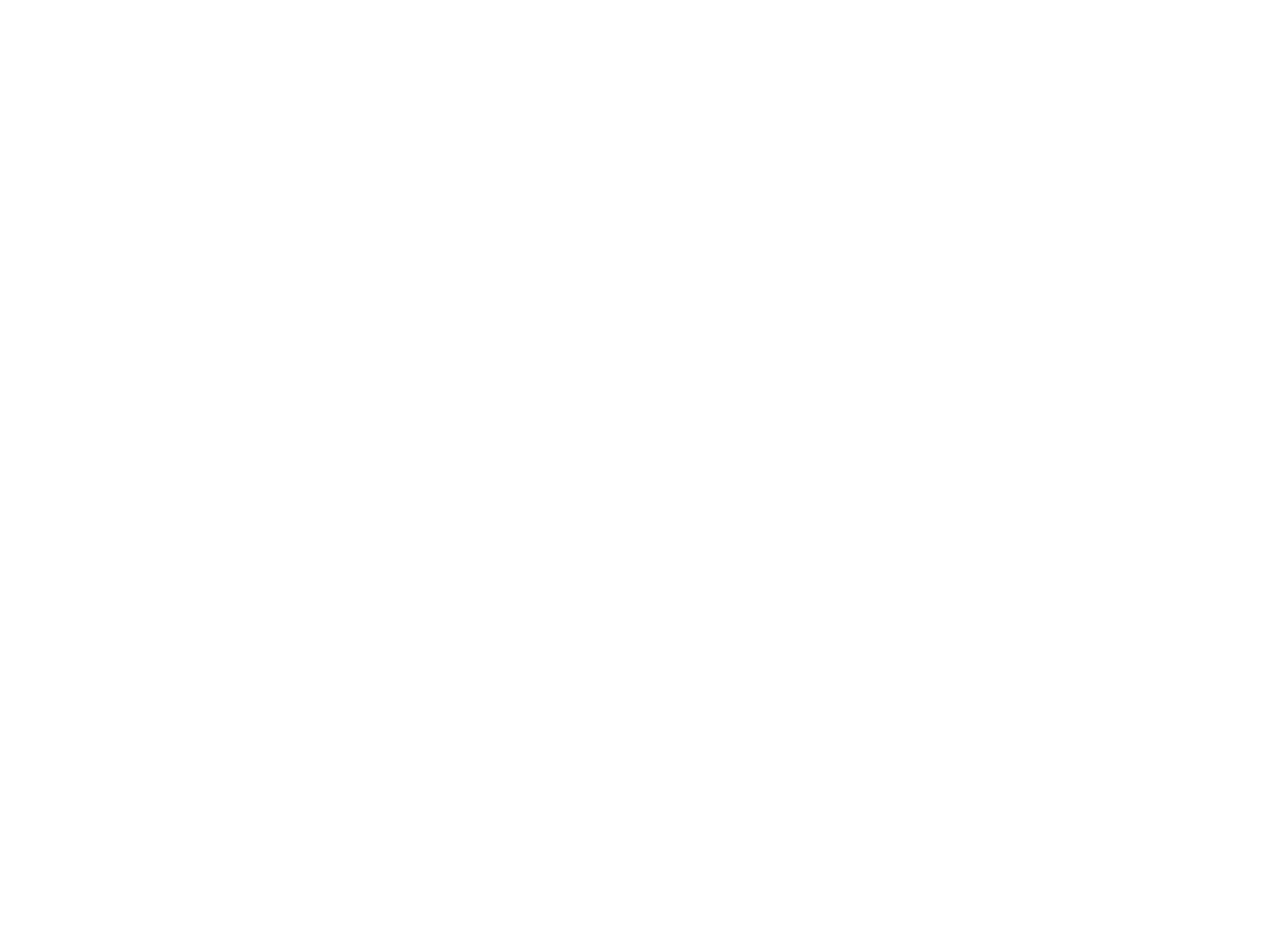
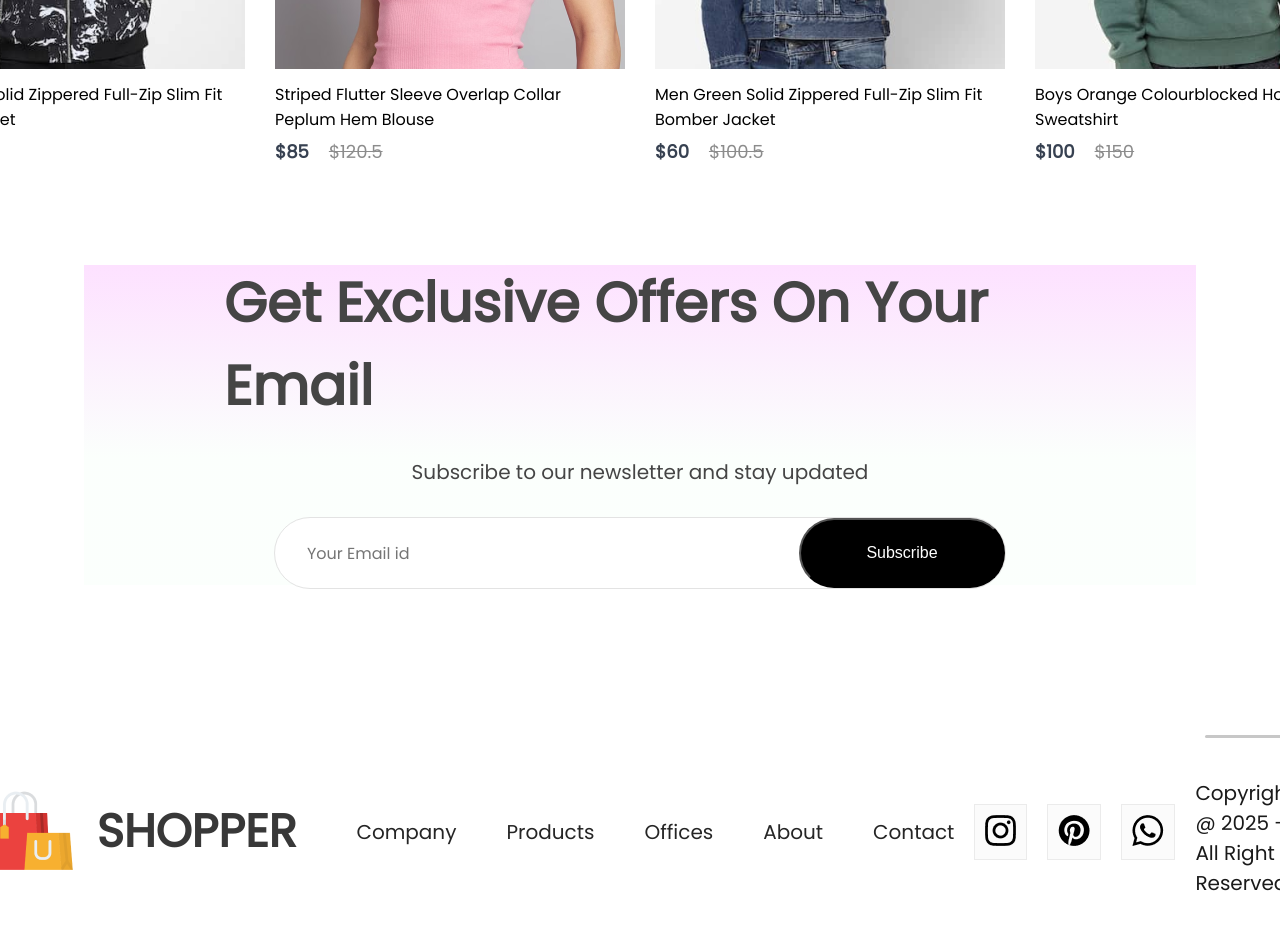
Before and after one commit to sgsayani/E-Commerce-Website, a React (Create React App) app: page / in a window 1280 px wide. Shown: the part 3280-4208 px from the top of the page. Before the commit the page ends 2247 px from the top, so only its background shows below. Built offline with nearby package versions, Linux system fonts and the light colour scheme.

Commit message:
added more features

```diff
--- a/src/App.js
+++ b/src/App.js
@@ -6,6 +6,8 @@
 import Product from './Pages/Product';
 import Cart from './Pages/Cart';
 import LoginSignup from './Pages/LoginSignup';
+import Footer from './Components/Footer/Footer';
+
 function App() {
   return (
     <div>
@@ -23,6 +25,7 @@
           <Route path="/loin" element={<LoginSignup />} />
 
         </Routes>
+         <Footer/>
       </BrowserRouter>
 
 
--- /dev/null
+++ b/src/Components/Footer/Footer.css
@@ -0,0 +1,62 @@
+.footer{
+    display: flex;
+    flex-direction: column;
+    justify-content: center;
+    align-items: center;
+    gap:50px;
+}
+.footer-logo{
+    display:flex;
+    align-items: center;
+    gap:20px;
+}
+.footer-logo p{
+    color:#383838;
+    font-size:46px;
+    font-weight:700;
+}
+.footer-links{
+    display:flex;
+    list-style: none;
+    gap:50px;
+    color:#252525;
+    font-size:20px;
+}
+.footer-links li{
+    cursor: pointer;
+}
+.footer-socials-icons{
+    display:flex;
+    gap:20px;
+}
+.footer-icons-container{
+    padding:10px;
+    padding-bottom:6px;
+    background:#fbfbfb;
+    border:1px solid #ebebeb;
+}
+.footer-copyright{
+    display:flex;
+    align-items: center;
+    flex-direction: column;
+    gap:30px;
+    width:100%;
+    margin-bottom:30px;
+    color:#1a1a1a;
+    font-size:20px;
+}
+.footer-copyright hr{
+    width:80%;
+    border:none;
+    border-radius:10px;
+    height:3px;
+    background:#c7c7c7;
+}
+.footer-copyright p{
+    color:#1a1a1a;
+    font-size:20px;
+    font-weight:500;
+    margin-top:10px;
+    cursor: pointer;
+
+}
--- /dev/null
+++ b/src/Components/Footer/Footer.jsx
@@ -0,0 +1,41 @@
+import React from 'react'
+import './Footer.css'
+import footer_logo from '../Assets/logo_big.png'
+import instagram_icon from '../Assets/instagram_icon.png'
+import pintester_icon from '../Assets/pintester_icon.png'
+import whatsapp_icon from '../Assets/whatsapp_icon.png'
+
+const Footer = () => {
+    return (
+        <div className='footer'>
+            <div className="footer-logo">
+                <img src={footer_logo} alt="" />
+                <p>SHOPPER</p>
+                <ul className="footer-links">
+                    <li>Company</li>
+                    <li>Products</li>
+                    <li>Offices</li>
+                    <li>About</li>
+                    <li>Contact</li>
+                </ul>
+                <div className="footer-socials-icons">
+                    <div className="footer-icons-container">
+                        <img src={instagram_icon} alt="" />
+                    </div>
+                    <div className="footer-icons-container">
+                        <img src={pintester_icon} alt="" />
+                    </div>
+                    <div className="footer-icons-container">
+                        <img src={whatsapp_icon} alt="" />
+                    </div>
+                </div>
+                <div className="footer-copyright">
+                    <hr/>
+                    <p>Copyright @ 2025 - All Right Reserved.</p>
+                </div>
+            </div>
+        </div>
+    )
+}
+
+export default Footer
--- /dev/null
+++ b/src/Components/NewCollections/NewCollections.css
@@ -0,0 +1,24 @@
+.new-collections{
+    display: flex;
+    flex-direction: column;
+    align-items: center;
+    gap:20px;
+    margin-bottom:100px;
+}
+.new-collectionsh1{
+    color:#171717;
+    font-size:50px;
+    font-weight: 600;
+}
+.new-collectionshr{
+    width:200px;
+    height:6px;
+    border-radius:10px;
+    backround:#252525;
+}
+.collections{
+    display:grid;
+    grid-template-columns: 1fr 1fr 1fr 1fr;
+    margin-top:50px;
+    gap:30px;
+}
--- /dev/null
+++ b/src/Components/NewCollections/NewCollections.jsx
@@ -0,0 +1,28 @@
+import React from 'react'
+import './NewCollections.css'
+import new_collection from '../Assets/new_collections'
+import Item from '../Item/Item'
+
+
+const NewCollections = () => {
+  return (
+    <div className='new-collections'>
+      <h1>NEW COLLECTIONS</h1>
+      <hr />
+      <div className="collections">
+        {new_collection.map((item,i)=>{
+            return <Item
+            key={i}
+            id={item.id}
+            name={item.name}
+            image={item.image}
+            new_price={item.new_price}
+            old_price={item.old_price} />
+        })}
+
+      </div>
+    </div>
+  )
+}
+
+export default NewCollections
--- /dev/null
+++ b/src/Components/NewsLetter/NewsLetter.css
@@ -0,0 +1,50 @@
+.newsletter{
+    width:65%;
+    height:40vh;
+    display: flex;
+    flex-direction: column;
+    align-items: center;
+    justify-content: center;
+    margin:auto;
+    padding:0px 140px;
+    margin-bottom:150px;
+    background:linear-gradient(180deg,#fde1ff, #e1ffea22 60%);
+    gap:30px;
+}
+.newsletter h1{
+    color:#454545;
+    font-size:55px;
+    font-weight:600;
+}
+.newsletter p{
+    color:#454545;
+    font-size:20px;
+}
+.newsletter div{
+    display:flex;
+    align-items: center;
+    justify-content: space-between;
+    background:white;
+    width:730px;
+    height:70px;
+    border-radius:80px;
+    border:1px solid #e3e3e3;
+}
+.newsletter input{
+    width:500px;
+    margin-left:30px;
+    border:none;
+    outline:none;
+    color:#616161;
+    font-family:poppins;
+    font-size:16px;
+}
+.newsletter div button{
+    width:210px;
+    height:70px;
+    border-radius:80px;
+    background:black;
+    color:white;
+    font-size:16px;
+    cursor: pointer;
+}
--- /dev/null
+++ b/src/Components/NewsLetter/NewsLetter.jsx
@@ -0,0 +1,17 @@
+import React from 'react'
+import './NewsLetter.css'
+
+const NewsLetter = () => {
+  return (
+    <div className='newsletter'>
+      <h1>Get Exclusive Offers On Your Email</h1>
+      <p>Subscribe to our newsletter and stay updated</p>
+      <div>
+        <input type="email" placeholder="Your Email id" />
+        <button>Subscribe</button>
+      </div>
+    </div>
+  )
+}
+
+export default NewsLetter
--- a/src/Components/Popular/Popular.jsx
+++ b/src/Components/Popular/Popular.jsx
@@ -1,6 +1,6 @@
 import React from 'react'
-import data_product from '../Assets/data'   // adjust path to where your data file is
-import Item from '../Item/Item'                // adjust path to your Item component
+import data_product from '../Assets/data'
+import Item from '../Item/Item'
 import './Popular.css'
 const Popular = () => {
   return (
--- a/src/Pages/Shop.jsx
+++ b/src/Pages/Shop.jsx
@@ -2,12 +2,17 @@
 import Hero from '../Components/Hero/Hero'
 import Popular from '../Components/Popular/Popular'
 import Offer from '../Components/Offers/Offer'
+import NewCollections from '../Components/NewCollections/NewCollections'
+import NewsLetter from '../Components/NewsLetter/NewsLetter'
 const Shop = () => {
   return (
     <div>
       <Hero/>
       <Popular/>
       <Offer/>
+      <NewCollections/>
+      <NewsLetter/>
+
     </div>
   )
 }
```
